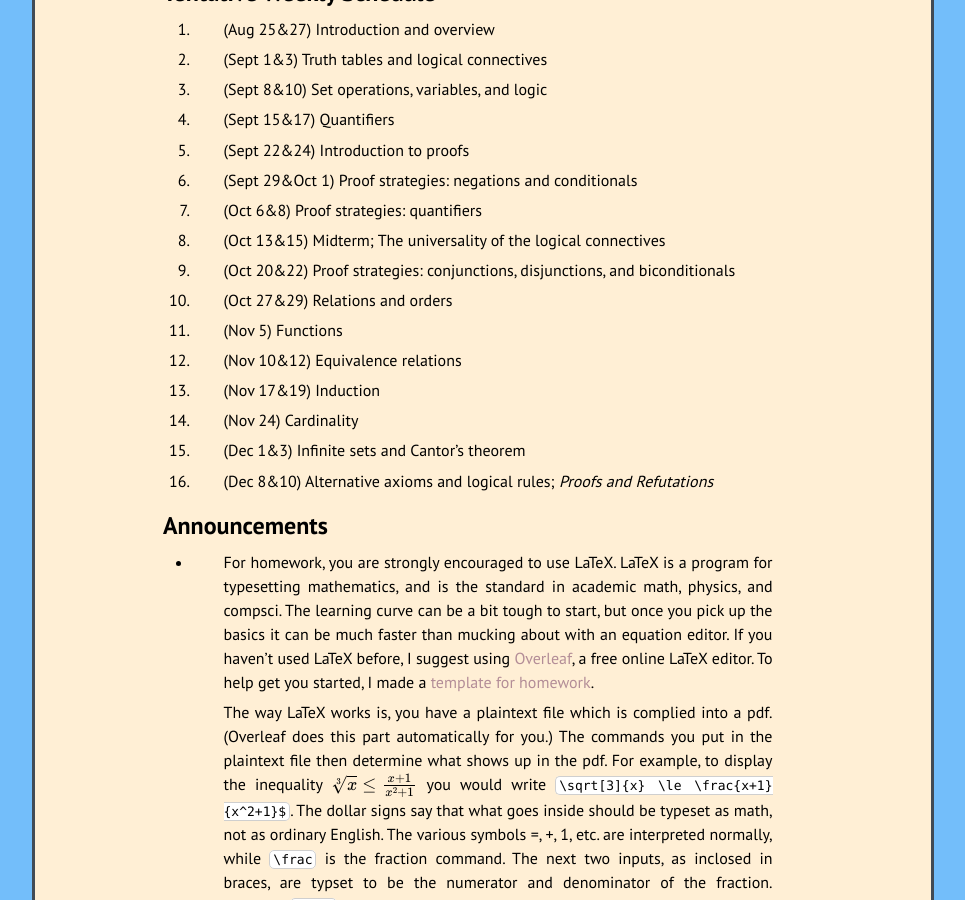
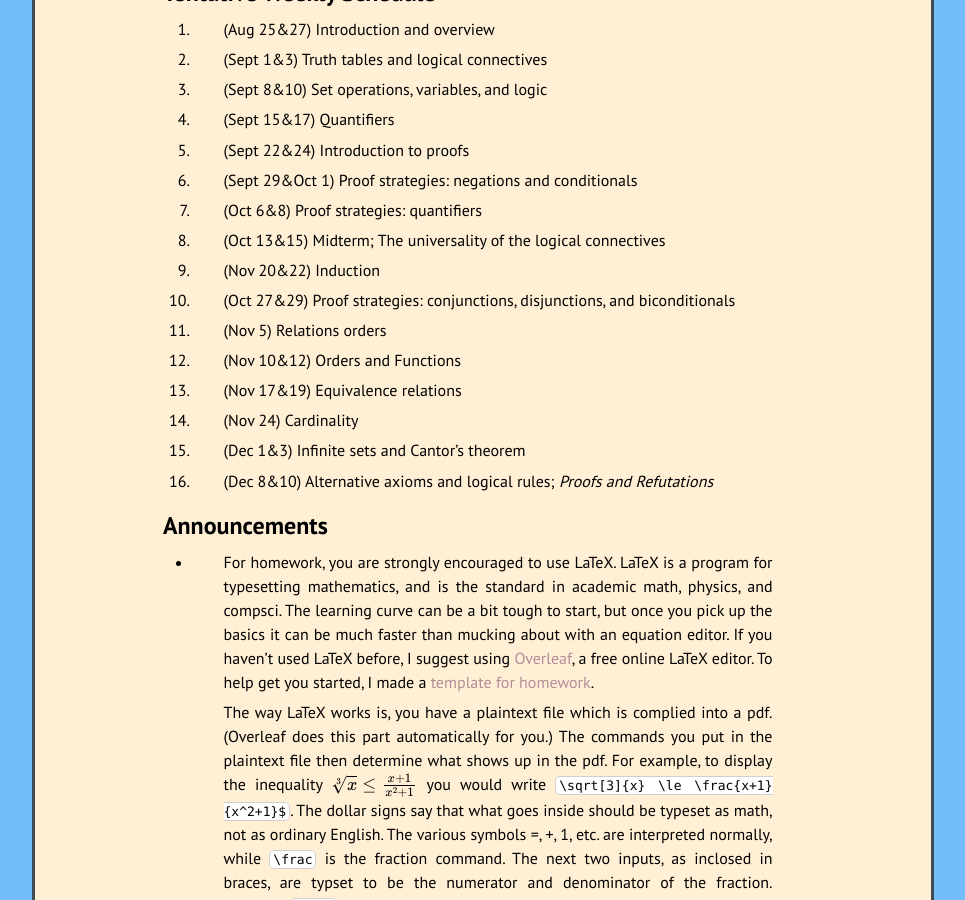
Before and after one commit to kamerynjw/kamerynjw.github.io, a Jekyll site: the page built from teaching/2020/math321.md, in a window 1280 px wide and 900 px high, scrolled down 669 px. Shown: the whole window, without its empty margins (157-1122 px from the left). Built offline with Jekyll 4.4.1, drawn with Linux system fonts in a browser that asks for light colours; nearby versions of some CDN libraries; formulas are drawn with MathJax 3.

Commit message:
moved induction up the schedule

```diff
--- a/teaching/2020/math321.md
+++ b/teaching/2020/math321.md
@@ -46,15 +46,15 @@ Tentative Weekly Schedule
 
 8. (Oct 13&15) Midterm; The universality of the logical connectives
 
-9. (Oct 20&22) Proof strategies: conjunctions, disjunctions, and biconditionals
+9. (Nov 20&22) Induction
 
-10. (Oct 27&29) Relations and orders
+10. (Oct 27&29) Proof strategies: conjunctions, disjunctions, and biconditionals
 
-11. (Nov 5) Functions
+11. (Nov 5) Relations orders
 
-12. (Nov 10&12) Equivalence relations
+12. (Nov 10&12) Orders and Functions
 
-13. (Nov 17&19) Induction
+13. (Nov 17&19) Equivalence relations
 
 14. (Nov 24) Cardinality
 
```
